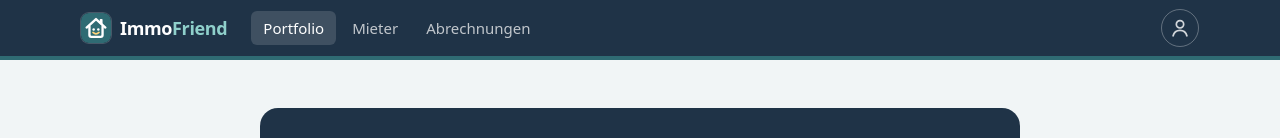
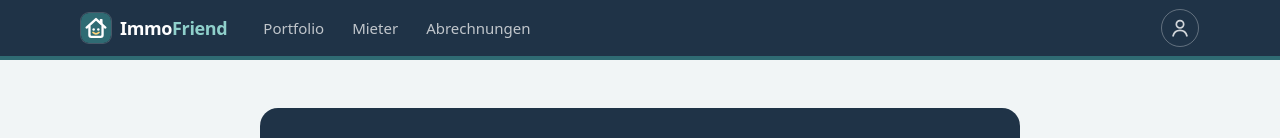
Before and after one commit to boonwalker/Betriebskostenabrechnung, a React (Vite) app: page / in a window 1280 px wide. Shown: the top 138 px of the page. Built offline with nearby package versions, Linux system fonts and the light colour scheme; no server answers.

Commit message:
Startseite: Reiter „Portfolio“ nicht mehr hervorgehoben
Co-Authored-By: Claude Opus 5.5 <noreply@anthropic.com>
Claude-Session: https://claude.ai/code/session_01QM6ddz9HyQChZz7U1PcBR6

```diff
--- a/src/App.tsx
+++ b/src/App.tsx
@@ -55,6 +55,9 @@ export default function App() {
   const processing = (data.documents ?? []).filter((d) => d.status === "processing").length;
 
 
+  // Startseite: über das Logo, und ohne Daten auch statt des leeren Portfolios
+  const empty = data.properties.length === 0 && data.tenants.length === 0 && data.statements.length === 0;
+  const showHome = section === "start" || (section === "" && empty);
   let page;
   if (section === "objekte" && id === "neu") page = <PropertyWizard key="neu" data={data} update={update} />;
   else if (section === "objekte" && id && sub === "bearbeiten") page = <PropertyEditor key={id} data={data} update={update} propertyId={id} />;
@@ -67,7 +70,7 @@ export default function App() {
   else if (section === "abrechnungen") page = <Statements data={data} update={update} />;
   else if (section === "einstellungen") page = <SettingsPage data={data} update={update} replace={replace} />;
   else if (section === "belege") page = <Documents data={data} update={update} onUpload={upload} />;
-  else if (section === "start" || (section === "" && data.properties.length === 0 && data.tenants.length === 0 && data.statements.length === 0))
+  else if (showHome)
     page = <Home data={data} update={update} replace={replace} onUpload={upload} />;
   else page = <Dashboard data={data} />;
 
@@ -75,13 +78,13 @@ export default function App() {
     <>
       <header className="app-header">
         <div className="app-header-inner">
-          <a className={`brand ${section === "start" ? "active" : ""}`} href="#/start" aria-label="Startseite">
+          <a className={`brand ${showHome ? "active" : ""}`} href="#/start" aria-label="Startseite">
             <Logo />
             {processing > 0 && <span className="brand-badge" title="Belege werden verarbeitet">{processing}</span>}
           </a>
           <nav className="nav">
             {NAV.map(([path, label]) => (
-              <a key={path} href={`#/${path}`} className={section === path || (path === "" && (section === "objekte" || section === "weg")) ? "active" : ""}>
+              <a key={path} href={`#/${path}`} className={(section === path && !showHome) || (path === "" && (section === "objekte" || section === "weg")) ? "active" : ""}>
                 {label}
               </a>
             ))}
```
